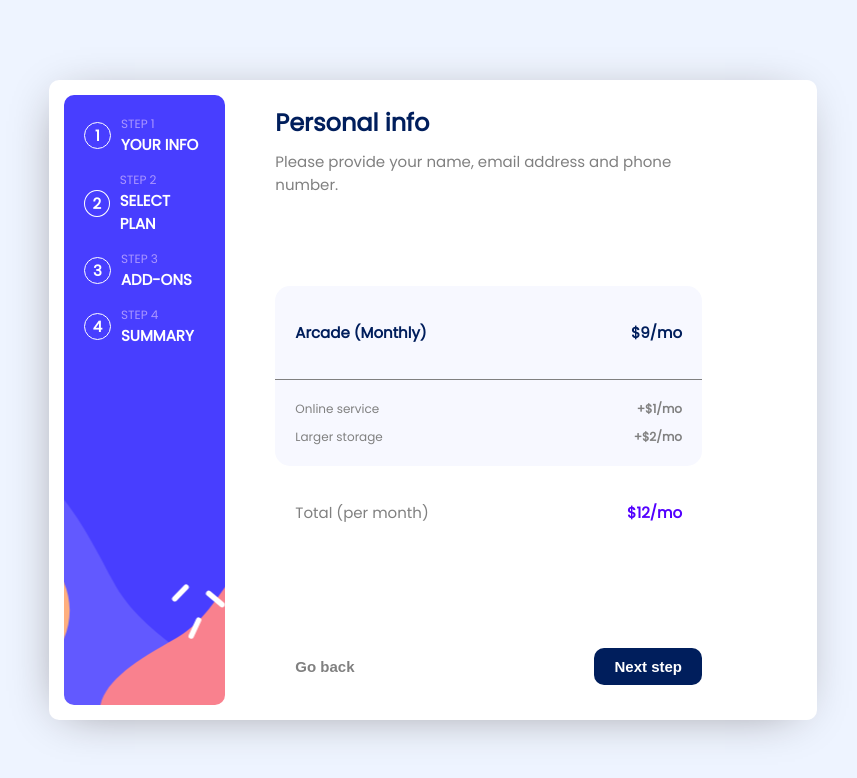
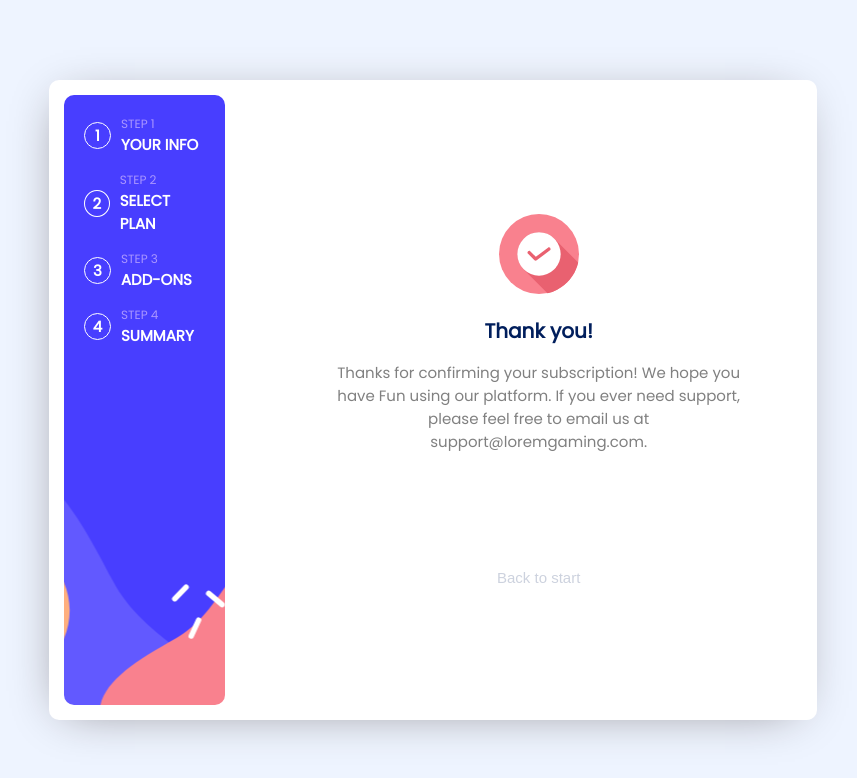
Before and after one commit to palinakarabovich/react-forms, a React (Create React App) app: page / in a window 1280 px wide. Shown: the top 778 px of the page, without its empty margins (207-1064 px from the left). Built offline with nearby package versions, Linux system fonts and the light colour scheme.

Commit message:
checkout designed

```diff
--- a/src/components/App/App.tsx
+++ b/src/components/App/App.tsx
@@ -3,13 +3,14 @@
 import FirstPage from '../FirstPage/FirstPage';
 import Constructor from '../Constructor/Constructor';
 import Sidebar from '../Sidebar/Sidebar';
+import Checkout from '../Checkout/Checkout';
 
 function App() {
   return (
     <div className={styles.app}>
       <div className={styles.page}>
         <Sidebar />
-        <Constructor />
+        <Checkout />
       </div>
     </div>
   );
--- /dev/null
+++ b/src/components/Checkout/Checkout.module.css
@@ -0,0 +1,40 @@
+.checkout{
+  display: flex;
+  align-items: center;
+  justify-content: center;
+  flex-direction: column;
+  gap: 15px;
+  width: 100%;
+  height: 100%;
+  padding: 50px;
+  box-sizing: border-box;
+}
+
+.title{
+  font-weight: 700;
+  color: rgb(0, 30, 92);
+  font-size: 20px;
+  margin: 0;
+}
+
+.text{
+  font-size: 15px;
+  color: gray;
+  margin: 0;
+  text-align: center;
+}
+
+.button{
+  font-size: 15px;
+  color: rgba(0, 30, 92, .2);
+  margin: 0;
+  text-align: center;
+  background-color: transparent;
+  border: none;
+  cursor: pointer;
+  margin-top: 100px;
+}
+
+.button:hover{
+  color: rgb(83, 0, 255);
+}
--- /dev/null
+++ b/src/components/Checkout/Checkout.tsx
@@ -0,0 +1,24 @@
+import { SUCCESS_ICON } from '../../utils/constants';
+import styles from './Checkout.module.css';
+
+
+const Checkout = () => {
+  return (
+    <div className={styles.checkout}>
+      <div className={styles.icon}>
+        {SUCCESS_ICON}
+      </div>
+      <h2 className={styles.title}>
+        Thank you!
+      </h2>
+      <p className={styles.text}>
+        Thanks for confirming your subscription!
+        We hope you have Fun using our platform.
+        If you ever need support, please feel free to email us at support@loremgaming.com.
+      </p>
+      <button className={styles.button}>Back to start</button>
+    </div>
+  )
+}
+
+export default Checkout;
--- /dev/null
+++ b/src/utils/constants.tsx
@@ -0,0 +1 @@
+export const SUCCESS_ICON = <svg xmlns="http://www.w3.org/2000/svg" width="80" height="80" viewBox="0 0 80 80"><g fill="none"><circle cx="40" cy="40" r="40" fill="#F9818E"/><path fill="#E96170" d="M48.464 79.167c.768-.15 1.53-.321 2.288-.515a40.04 40.04 0 0 0 3.794-1.266 40.043 40.043 0 0 0 3.657-1.63 40.046 40.046 0 0 0 12.463-9.898A40.063 40.063 0 0 0 78.3 51.89c.338-1.117.627-2.249.867-3.391L55.374 24.698a21.6 21.6 0 0 0-15.332-6.365 21.629 21.629 0 0 0-15.344 6.365c-8.486 8.489-8.486 22.205 0 30.694l23.766 23.775Z"/><path fill="#FFF" d="M40.003 18.333a21.58 21.58 0 0 1 15.31 6.351c8.471 8.471 8.471 22.158 0 30.63-8.47 8.47-22.156 8.47-30.627 0-8.47-8.472-8.47-22.159 0-30.63a21.594 21.594 0 0 1 15.317-6.35Zm9.865 15c-.316.028-.622.15-.872.344l-12.168 9.13-5.641-5.642c-1.224-1.275-3.63 1.132-2.356 2.356l6.663 6.663c.56.56 1.539.63 2.173.156l13.326-9.995c1.122-.816.43-2.993-.956-3.013a1.666 1.666 0 0 0-.17 0Z"/></g></svg>
```
